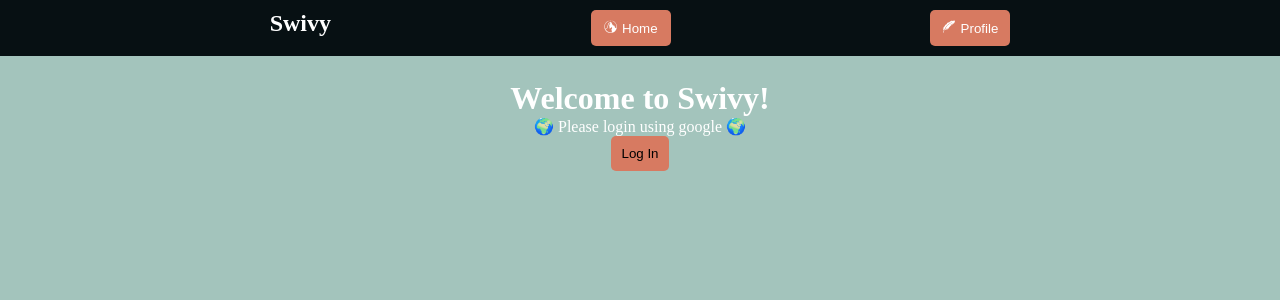
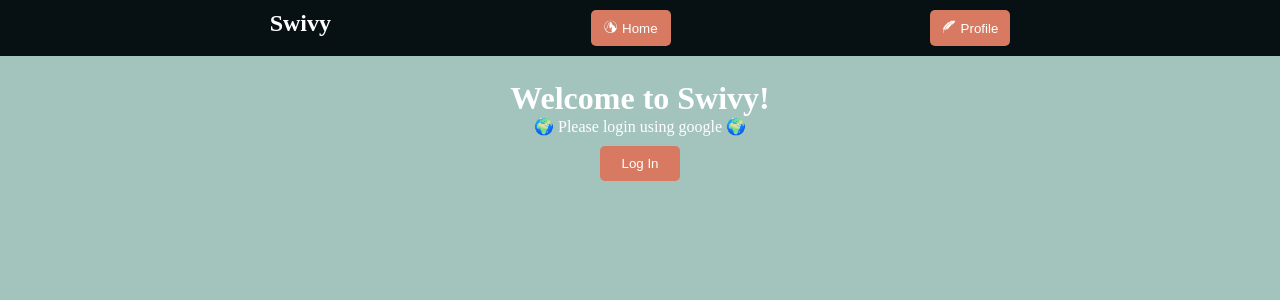
Before and after one commit to Bernard-Li/Final_Project_CB, a React (Create React App) app in the folder client/: page / in a window 1280 px wide. Shown: the top 300 px of the page. Built offline with nearby package versions, Linux system fonts and the light colour scheme; no server answers; a web font is replaced by a local one.

Commit message:
Login button CSS

```diff
--- a/client/src/auth0provider/login.js
+++ b/client/src/auth0provider/login.js
@@ -1,16 +1,26 @@
 import { useAuth0 } from "@auth0/auth0-react";
-
+import styled from "styled-components";
 //Function that contains the login button to allow a redirect with Auth0 once the user is authenticated.
 const LoginButton = () => {
   const { loginWithRedirect , user} = useAuth0();
   //If no user has logged in, the "log in" button will be displayed. Otherwise, the logout function/button will takes its place.
   return (
-  <>
+  <Wrapper>
   {!user &&
-  <button onClick={() => loginWithRedirect()}>Log In</button>
+  <button
+    className="login-btn"
+    onClick={() => loginWithRedirect()}>Log In</button>
   }
-  </>
+  </Wrapper>
   )
 };
 
 export default LoginButton;
+
+const Wrapper = styled.div`
+
+.login-btn{
+  margin: 10px;
+  color: white;
+  width: 80px;
+}`
```
